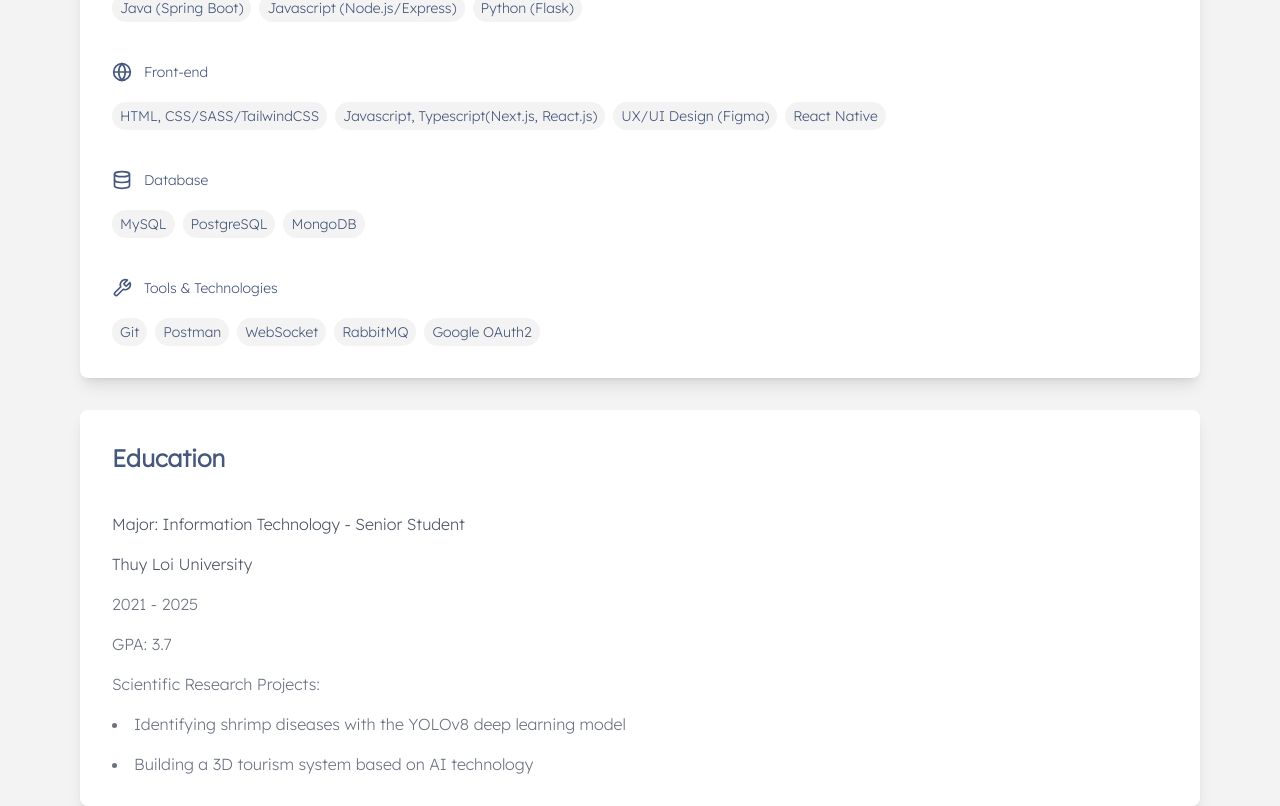
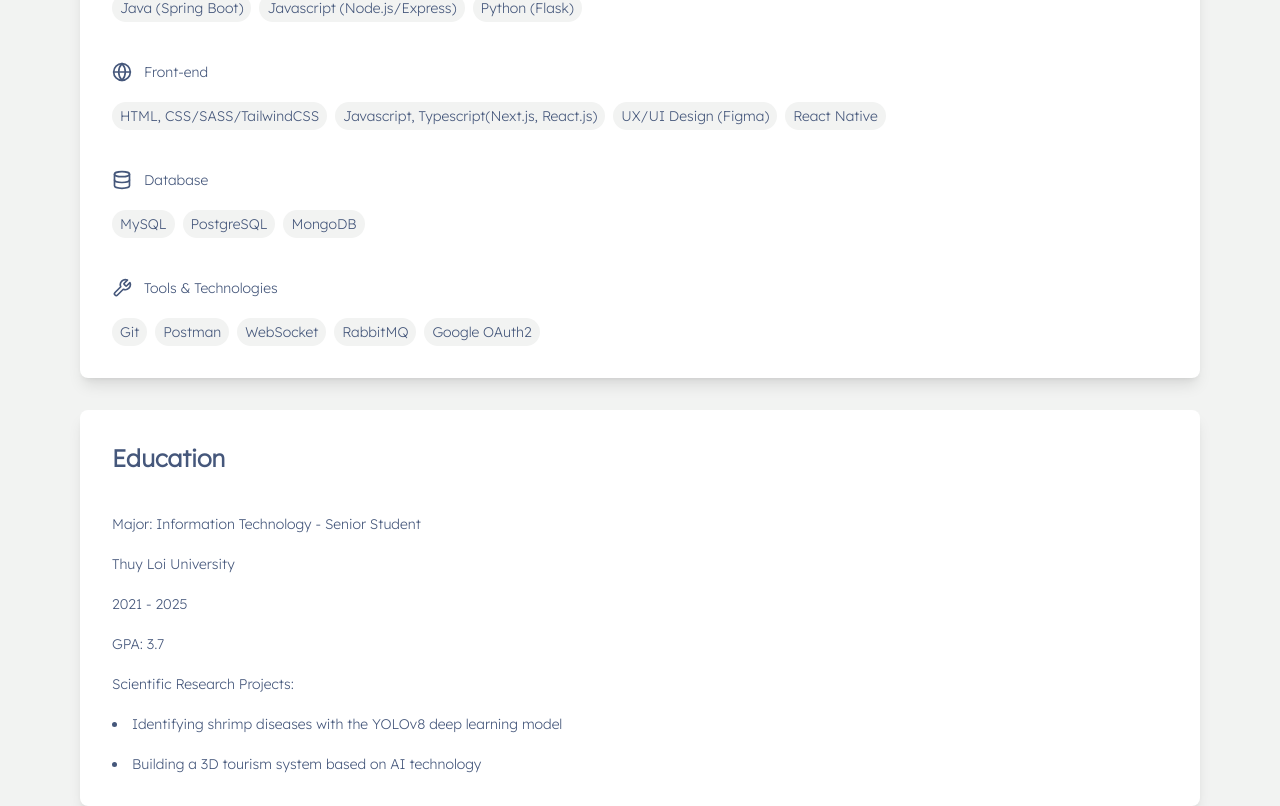
Before and after one commit to toilahonganh/portfolio-toilahongang, a Next.js app: page / in a window 1280 px wide. Shown: the part 1862-2668 px from the top of the page. Built offline with nearby package versions, Linux system fonts and the light colour scheme.

Commit message:
Edit fontsize

```diff
--- a/src/app/component/Portfolio/Skills.tsx
+++ b/src/app/component/Portfolio/Skills.tsx
@@ -129,22 +129,22 @@ export default function Skills() {
                         <div
                             key={index}
                             className="bg-white text-sm md:text-[16px] space-y-5">
-                            <h3 className="text-gray-600">
+                            <h3 className="text-sm text-headingColor">
                                 {edu.degree}
                             </h3>
-                            <p className="text-gray-600">
+                            <p className="text-sm text-headingColor">
                                 {edu.school}
                             </p>
-                            <p className="text-gray-500">
+                            <p className="text-sm text-headingColor">
                                 {edu.year}
                             </p>
-                            <p className="text-gray-500">
+                            <p className="text-sm text-headingColor">
                                 GPA: {edu.GPA}
                             </p>
-                            <p className="text-gray-500">Scientific Research Projects:</p>
-                            <ul className="list-disc list-inside text-gray-500 space-y-5">
+                            <p className="text-sm text-headingColor">Scientific Research Projects:</p>
+                            <ul className="list-disc list-inside text-headingColor space-y-5">
                                 {edu.scientific_research_projects.map((project, idx) => (
-                                    <li key={idx}>{project}</li>
+                                    <li key={idx} className="text-sm">{project}</li>
                                 ))}
                             </ul>
 
```
